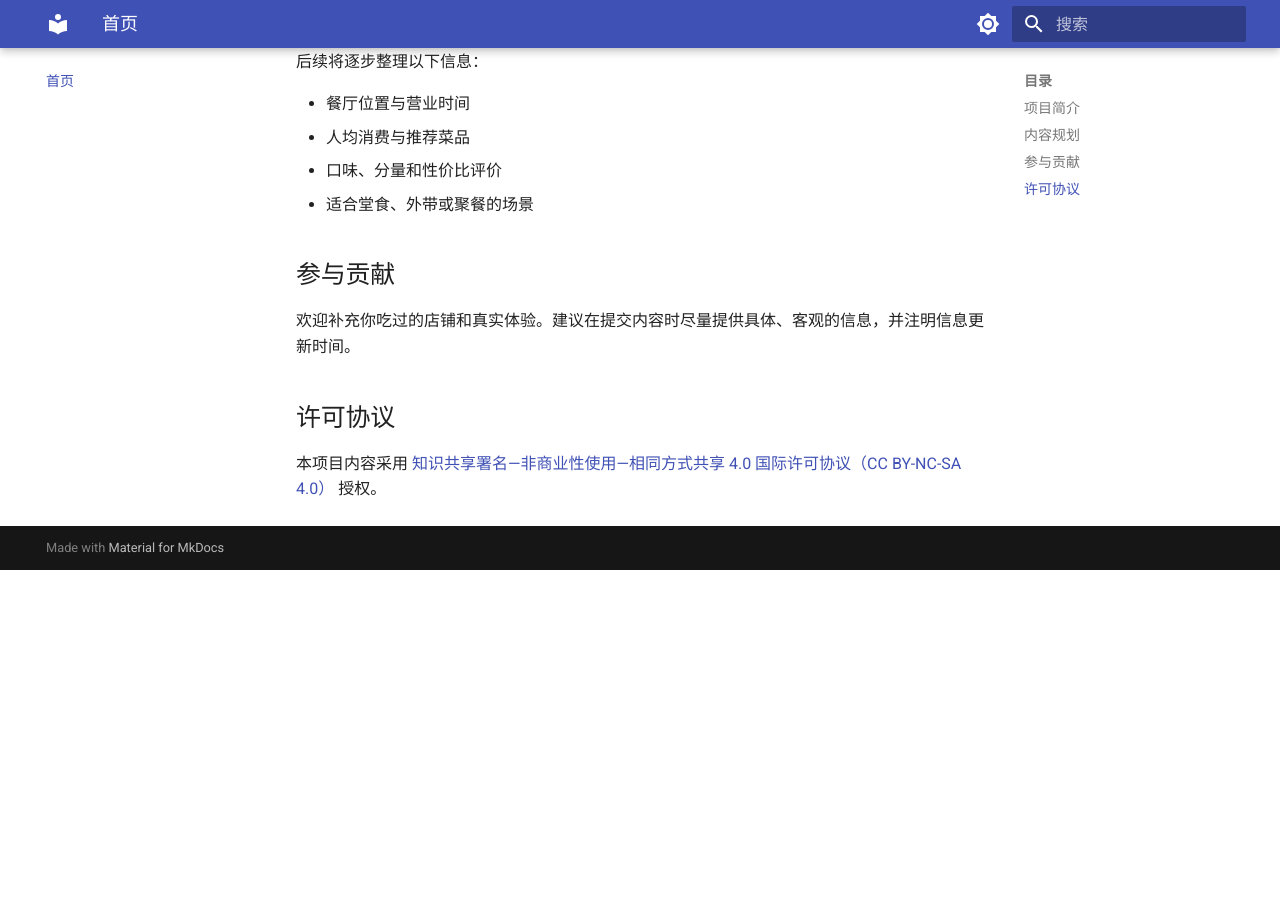
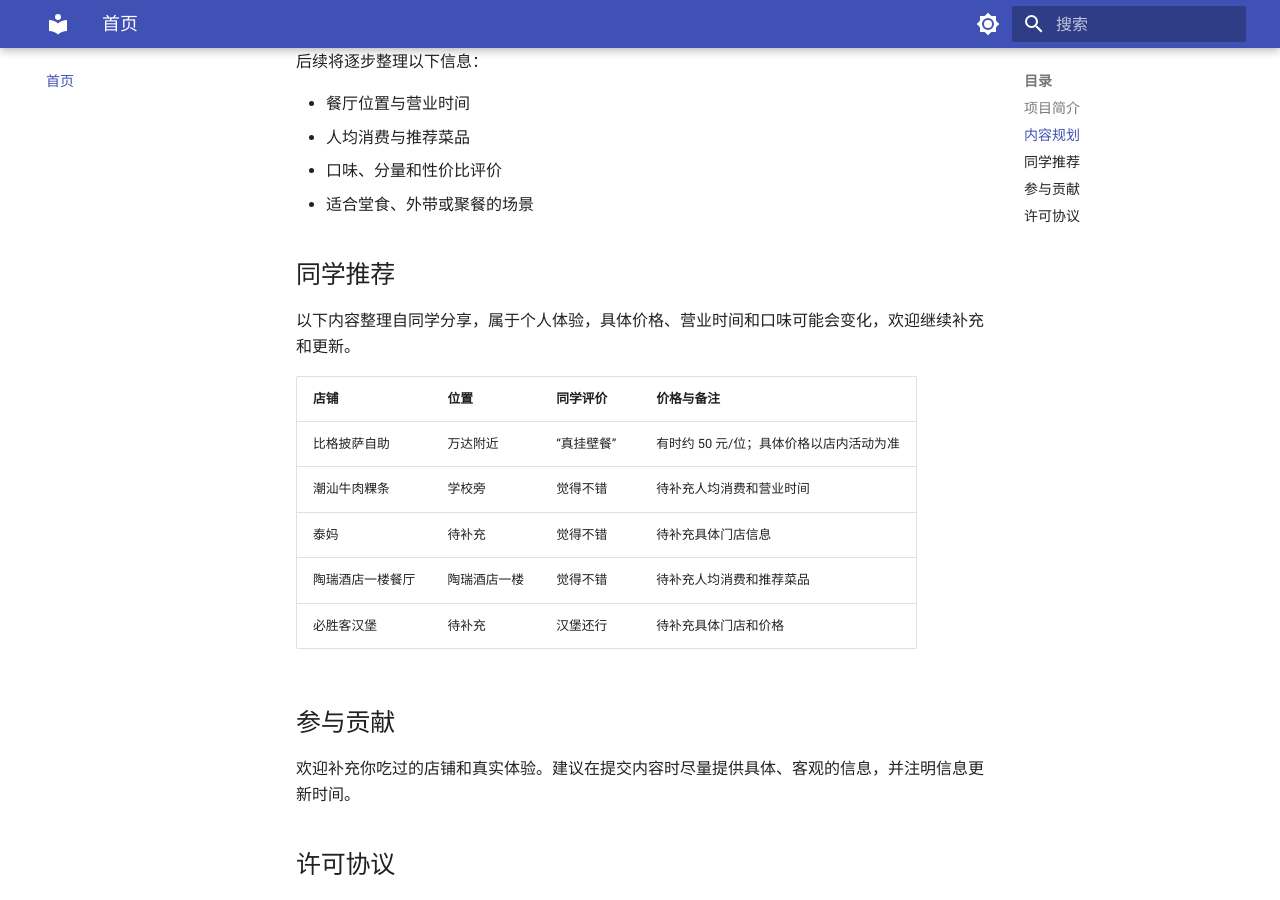
Before and after one commit to Conduit-Club/what-to-eat-in-shou-today, an MkDocs documentation site: the page built from docs/index.md, in a window 1280 px wide and 900 px high, scrolled down 413 px. Built offline with MkDocs 1.6.1 and Material for MkDocs 9.7.7, drawn with Linux system fonts in a browser that asks for light colours; before the commit the page ends 983 px from its top, so only the background shows below that.

Commit message:
Add student food recommendations

```diff
--- a/docs/index.md
+++ b/docs/index.md
@@ -15,6 +15,18 @@
 - 口味、分量和性价比评价
 - 适合堂食、外带或聚餐的场景
 
+## 同学推荐
+
+以下内容整理自同学分享，属于个人体验，具体价格、营业时间和口味可能会变化，欢迎继续补充和更新。
+
+| 店铺 | 位置 | 同学评价 | 价格与备注 |
+| --- | --- | --- | --- |
+| 比格披萨自助 | 万达附近 | “真挂壁餐” | 有时约 50 元/位；具体价格以店内活动为准 |
+| 潮汕牛肉粿条 | 学校旁 | 觉得不错 | 待补充人均消费和营业时间 |
+| 泰妈 | 待补充 | 觉得不错 | 待补充具体门店信息 |
+| 陶瑞酒店一楼餐厅 | 陶瑞酒店一楼 | 觉得不错 | 待补充人均消费和推荐菜品 |
+| 必胜客汉堡 | 待补充 | 汉堡还行 | 待补充具体门店和价格 |
+
 ## 参与贡献
 
 欢迎补充你吃过的店铺和真实体验。建议在提交内容时尽量提供具体、客观的信息，并注明信息更新时间。
```
